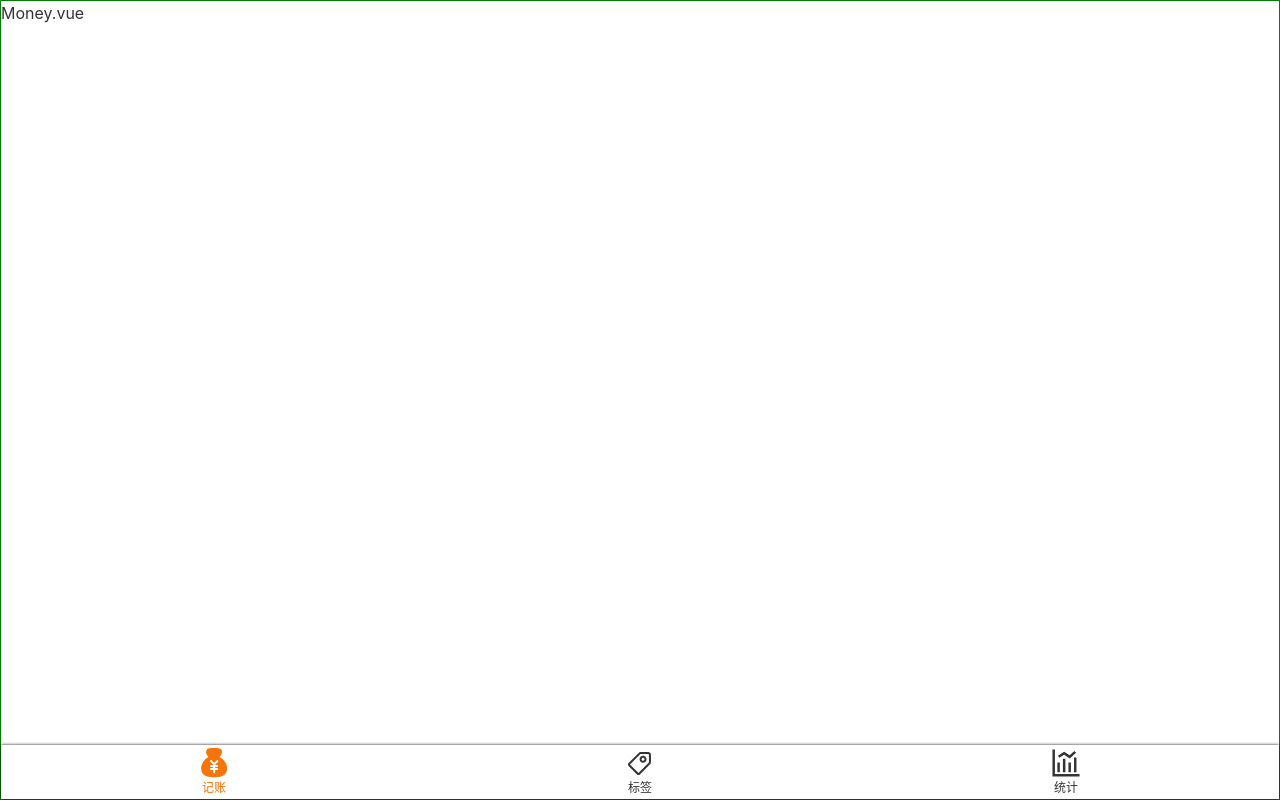
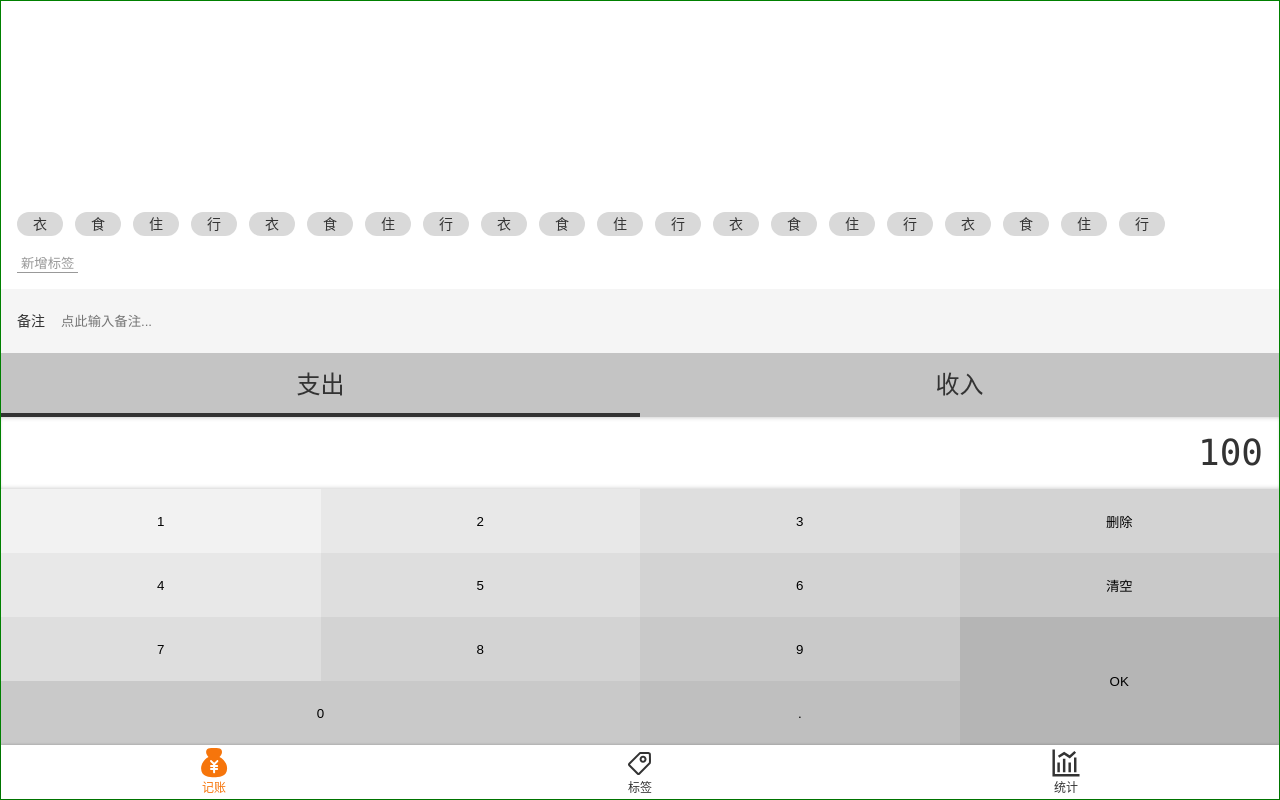
Before and after one commit to yeshiqing/jiandanji, a Vue app: page /#/money in a window 1280 px wide. Built offline with nearby package versions, Linux system fonts and the light colour scheme.

Commit message:
HTML 和 CSS 写好了

```diff
--- a/src/App.vue
+++ b/src/App.vue
@@ -13,7 +13,14 @@
     -moz-osx-font-smoothing: grayscale;
     color: #333;
     line-height: 1.5;
+    font-size: 16px;
     font-family: $font-hei;
   }
 
+  .clearfix::after {
+    content: '';
+    display: block;
+    clear: both;
+  }
+
 </style>
--- a/src/assets/style/helper.scss
+++ b/src/assets/style/helper.scss
@@ -3,3 +3,23 @@
 $font-song: Georgia, "Nimbus Roman No9 L", "Songti SC", "Noto Serif CJK SC", "Source Han Serif SC", "Source Han Serif CN", STSong, "AR PL New Sung", "AR PL SungtiL GB", NSimSun, SimSun, "TW\-Sung", "WenQuanYi Bitmap Song", "AR PL UMing CN", "AR PL UMing HK", "AR PL UMing TW", "AR PL UMing TW MBE", PMingLiU, MingLiU, serif;
 
 $color-highlight: #f6750b;
+
+// selector placeholder 选择器不知道是什么，但内容知道。到时候把选择汇集到这里
+%clearfix {
+  &::after {
+    content: '';
+    display: block;
+    clear: both;
+  }
+}
+
+$color-shadow: rgba(0, 0, 0, 0.25);
+
+%outerShadow {
+  box-shadow: 0 0 3px $color-shadow;
+}
+
+%innerShadow {
+  box-shadow: inset 0 -3px 5px -3px $color-shadow,
+  inset 0 3px 5px -3px $color-shadow;
+}
--- a/src/assets/style/reset.scss
+++ b/src/assets/style/reset.scss
@@ -8,3 +8,11 @@
   text-decoration: none;
   color: inherit;
 }
+
+ol, ul {
+  list-style-type: none;
+}
+
+:focus {
+  outline: none;
+}
--- a/src/components/Layout.vue
+++ b/src/components/Layout.vue
@@ -1,6 +1,6 @@
 <template>
-  <div class="nav-wrapper">
-    <div class="content">
+  <div class="layout-wrapper" :class="classPrefix && `${classPrefix}-wrapper`">
+    <div class="content" :class="classPrefix && `${classPrefix}-content`">
       <slot/>
     </div>
     <Nav/>
@@ -9,12 +9,13 @@
 
 <script lang="ts">
   export default {
+    props: ['classPrefix'],
     name: 'Layout'
   };
 </script>
 
 <style lang="scss" scoped>
-.nav-wrapper {
+  .layout-wrapper {
     border: 1px solid green;
     display: flex;
     flex-direction: column;
--- a/src/components/Nav.vue
+++ b/src/components/Nav.vue
@@ -26,8 +26,8 @@
   @import "~@/assets/style/helper.scss";
 
   nav {
+    @extend %outerShadow;
     display: flex;
-    box-shadow: 0 0 3px rgba(0, 0, 0, 0.9);
     flex-direction: row;
     font-size: 12px;
 
--- a/src/views/Money.vue
+++ b/src/views/Money.vue
@@ -1,6 +1,61 @@
 <template>
-  <layout>
-    <p>Money.vue</p>
+  <layout class-prefix="layout">
+    <div class="tags">
+      <ul class="current">
+        <li>衣</li>
+        <li>食</li>
+        <li>住</li>
+        <li>行</li>
+        <li>衣</li>
+        <li>食</li>
+        <li>住</li>
+        <li>行</li>
+        <li>衣</li>
+        <li>食</li>
+        <li>住</li>
+        <li>行</li>
+        <li>衣</li>
+        <li>食</li>
+        <li>住</li>
+        <li>行</li>
+        <li>衣</li>
+        <li>食</li>
+        <li>住</li>
+        <li>行</li>
+      </ul>
+      <div class="new">
+        <button>新增标签</button>
+      </div>
+    </div>
+    <div>
+      <label class="notes">
+        <span class="name">备注</span>
+        <input class="addNotes" placeholder="点此输入备注...">
+      </label>
+    </div>
+    <ul class="types">
+      <li class="selected">支出</li>
+      <li>收入</li>
+    </ul>
+    <div class="numberPad">
+      <div class="output">100</div>
+      <div class="buttons clearfix">
+        <button>1</button>
+        <button>2</button>
+        <button>3</button>
+        <button>删除</button>
+        <button>4</button>
+        <button>5</button>
+        <button>6</button>
+        <button>清空</button>
+        <button>7</button>
+        <button>8</button>
+        <button>9</button>
+        <button class="ok">OK</button>
+        <button class="zero">0</button>
+        <button>.</button>
+      </div>
+    </div>
   </layout>
 </template>
 
@@ -10,6 +65,164 @@
   };
 </script>
 
+<style lang="scss">
+  .layout-content {
+    display: flex;
+    flex-direction: column;
+    justify-content: flex-end;
+  }
+
+</style>
+
 <style lang="scss" scoped>
   @import "~@/assets/style/helper.scss";
+
+  .numberPad {
+    .output {
+      @extend %innerShadow;
+      font-size: 36px;
+      font-family: Consolas, monospace;
+      padding: 9px 16px;
+      text-align: right;
+    }
+
+    .buttons {
+      @extend %clearfix;
+
+      > button {
+        width: 25%;
+        height: 64px;
+        float: left;
+        border: none;
+        background: transparent;
+
+        &.ok {
+          height: 64*2px;
+          float: right;
+        }
+
+        &.zero {
+          width: 25*2%;
+        }
+
+        $bg: #f2f2f2;
+
+        &:nth-child(1) {
+          background: $bg;
+        }
+
+        &:nth-child(2), &:nth-child(5) {
+          background: darken($bg, 4%);
+        }
+
+        &:nth-child(3), &:nth-child(6), &:nth-child(9) {
+          background: darken($bg, 4*2%);
+        }
+
+        &:nth-child(4), &:nth-child(7), &:nth-child(10) {
+          background: darken($bg, 4*3%);
+        }
+
+        &:nth-child(8), &:nth-child(11), &:nth-child(13) {
+          background: darken($bg, 4*4%);
+        }
+
+        &:nth-child(14) {
+          background: darken($bg, 4*5%);
+        }
+
+        &:nth-child(12) {
+          background: darken($bg, 4*6%);
+        }
+      }
+    }
+  }
+
+  .types {
+    background: #c4c4c4;
+    display: flex;
+    justify-content: center;
+    font-size: 24px;
+
+    > li {
+      width: 50%;
+      height: 64px;
+      display: flex;
+      justify-content: center;
+      align-items: center;
+      position: relative;
+
+      &.selected::after {
+        content: '';
+        position: absolute;
+        bottom: 0;
+        left: 0;
+        height: 4px;
+        width: 100%;
+        background: #333;
+      }
+    }
+
+
+  }
+
+  .notes {
+    font-size: 14px;
+    background: #f5f5f5;
+    display: block;
+    padding: 0 16px;
+
+    .name {
+      padding-right: 16px;
+    }
+
+    input {
+      height: 64px;
+      border: none;
+      background: transparent;
+    }
+  }
+
+  .tags {
+    font-size: 14px;
+    padding: 16px;
+    flex-grow: 1;
+    overflow: auto;
+    display: flex;
+    flex-flow: column nowrap;
+
+    &::before {
+      content: '';
+      display: block;
+      margin-top: auto;
+    }
+
+    > .current {
+      display: flex;
+      flex-wrap: wrap;
+
+      > li {
+        background: #d9d9d9;
+        $h: 24px;
+        height: $h;
+        line-height: $h;
+        border-radius: calc($h / 2);
+        padding: 0 16px;
+        margin-right: 12px;
+        margin-top: 4px;
+      }
+    }
+
+    > .new {
+      padding-top: 16px;
+
+      button {
+        background: transparent;
+        border: none;
+        color: #999;
+        border-bottom: 1px solid;
+        padding: 0 4px;
+      }
+    }
+  }
 </style>
```
Lines whose indentation alone changed are shown as unchanged.
